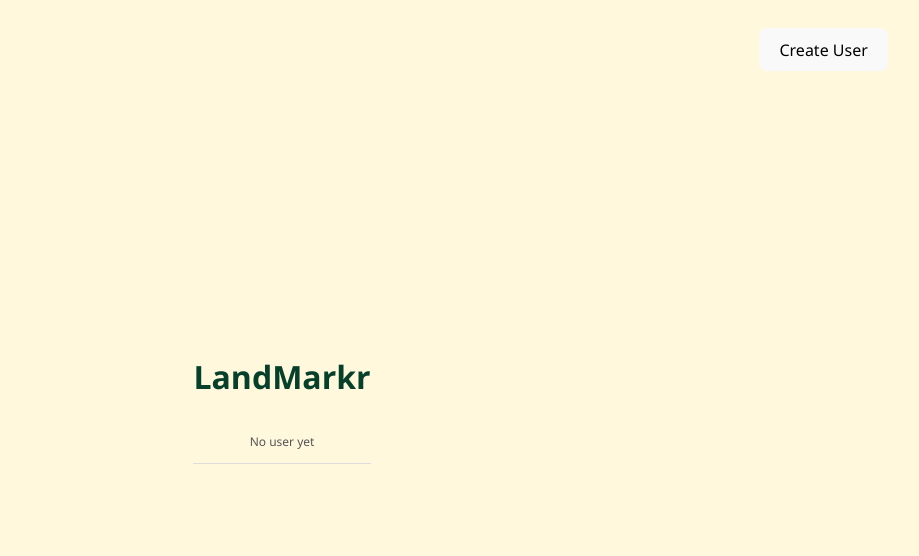
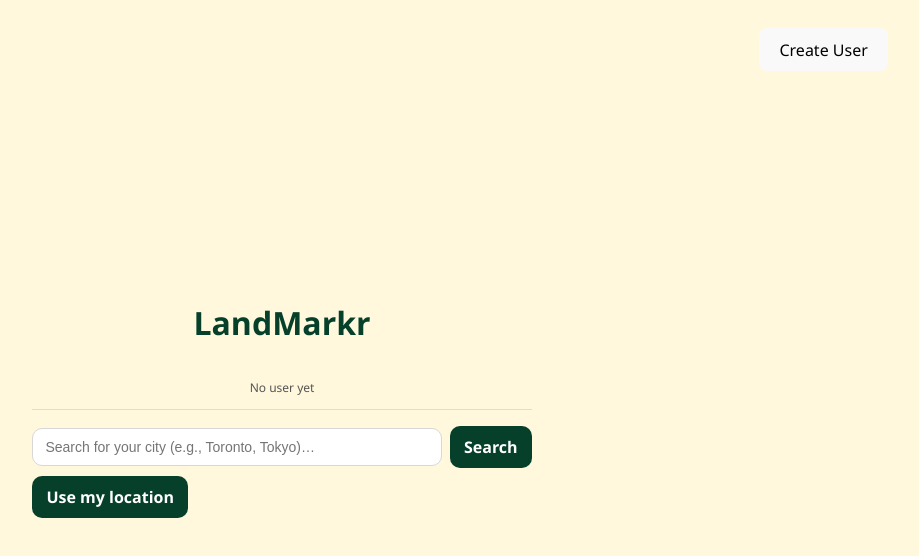
Before and after one commit to adicaluga/LandMarkr, a React (Vite) app in the folder client/: page / in a window 1280 px wide. Shown: the top 556 px of the page, without its empty margins (358-1277 px from the left). Built offline with nearby package versions, Linux system fonts and the light colour scheme.

Commit message:
Refining search function

```diff
--- a/client/src/Home.jsx
+++ b/client/src/Home.jsx
@@ -8,7 +8,7 @@ export default function Home() {
   const [user, setUser] = useState(null);
   const [showCreateUser, setShowCreateUser] = useState(false);
 
-  // const [results, setResults] = useState([]);
+  const [results, setResults] = useState([]);
   // const [loading, setLoading] = useState(false);
 
   // Load saved user from localStorage on first render
@@ -91,12 +91,12 @@ export default function Home() {
       />
 
       {/*Search Bar */}
-      {/* <SearchBar setResults={setResults}/>
+      <SearchBar setResults={setResults}/>
         <ul>
           {results.map((p) => (
             <li key={p.place_id}>{p.name}</li>
           ))}
-        </ul>*/}
+        </ul>
     </>
 
 
--- a/client/src/components/SearchBar.css
+++ b/client/src/components/SearchBar.css
@@ -1,21 +1,41 @@
-.search-bar-container {
-  display: flex;
-  align-items: center;
-  gap: 8px;
+.sb-wrap {
+  margin: 16px 0;
 }
 
-.search-input {
-  padding: 6px 10px;
-  border: 1px solid #ccc;
-  border-radius: 4px;
-  flex: 1;  /* lets the input stretch */
+.sb-form {
+  display: flex;
+  gap: 8px;
+  flex-wrap: wrap;
+  align-items: center;
 }
 
-.search-button {
-  padding: 6px 12px;
+.sb-input {
+  flex: 1 1 260px;
+  min-width: 220px;
+  padding: 10px 12px;
+  border: 1px solid #d7d7d7;
+  border-radius: 10px;
+  font-size: 14px;
+}
+
+.sb-btn {
+  padding: 10px 14px;
+  border: 0;
+  border-radius: 10px;
   background: #06402B;
-  color: white;
-  border: none;
-  border-radius: 4px;
+  color: #fff;
   cursor: pointer;
+  font-weight: 600;
 }
+.sb-btn:hover { filter: brightness(1.08); }
+
+.sb-btn.secondary {
+  background: #06402B;
+  color: #fff;
+}
+
+.sb-msg {
+  margin-top: 8px;
+  color: #b00020;
+  font-size: 13px;
+}
--- a/client/src/components/SearchBar.jsx
+++ b/client/src/components/SearchBar.jsx
@@ -2,33 +2,84 @@ import { useState } from "react";
 import "./SearchBar.css";
 
 
-export default function SearchBar({ setResults}) {
-  const [searchTerm, setSearchTerm] = useState("");
+export default function SearchBar({ setResults }) {
+  const [city, setCity] = useState("");
+  const [loading, setLoading] = useState(false);
+  const [msg, setMsg] = useState("");
 
-  async function searchHandle(e){
-    e.preventDefault();
-
-    if (!searchTerm.trim()) return;
-
+  async function fetchResults(url) {
+    setLoading(true);
+    setMsg("");
     try {
-      const res = await fetch(`http://localhost:4000/api/search?lat=43.6532&lon=-79.3832&radius=5000&query=${encodeURIComponent(searchTerm)}`);
+      const res = await fetch(url);
+      if (!res.ok) {
+        const body = await res.json().catch(() => ({}));
+        throw new Error(body.error || `Request failed (${res.status})`);
+      }
       const data = await res.json();
-      setResults(data); // Update parent with results
+      setResults(Array.isArray(data) ? data : []);
+      if (!data?.length) setMsg("No attractions found for that area.");
     } catch (err) {
-      console.error(err);
+      setResults([]);
+      setMsg(String(err.message || err));
+    } finally {
+      setLoading(false);
     }
   }
 
+  // Submit with city name (server will geocode)
+  async function onSubmit(e) {
+    e.preventDefault();
+    if (!city.trim()) {
+      setMsg("Enter a city or use your location.");
+      return;
+    }
+    const url = new URL("http://localhost:4000/api/search");
+    url.searchParams.set("city", city.trim());
+    url.searchParams.set("radius", "5000");
+    // If you later add a keyword input, set url.searchParams.set("query", keyword)
+    fetchResults(url.toString());
+  }
+
+  // Use browser geolocation to get nearby attractions
+  function useMyLocation() {
+    setMsg("");
+    if (!("geolocation" in navigator)) {
+      setMsg("Geolocation not supported by your browser.");
+      return;
+    }
+    navigator.geolocation.getCurrentPosition(
+      ({ coords }) => {
+        const url = new URL("http://localhost:4000/api/search");
+        url.searchParams.set("lat", String(coords.latitude));
+        url.searchParams.set("lon", String(coords.longitude));
+        url.searchParams.set("radius", "5000");
+        fetchResults(url.toString());
+      },
+      (err) => {
+        // Common cases: permission denied, insecure origin, or timeout
+        setMsg(err.message || "Unable to get your location.");
+      },
+      { enableHighAccuracy: true, timeout: 10000 }
+    );
+  }
+
   return (
-    <form className="search-bar-container" onSubmit={searchHandle}>
-      <input
-        type="text"
-        placeholder="Search attractions..."
-        className="search-input"
-        value={searchTerm}
-        onChange={(e) => setSearchTerm(e.target.value)}
-      />
-      <button type="submit" className="search-button">Search</button>
-    </form>
+    <div className="sb-wrap">
+      <form className="sb-form" onSubmit={onSubmit}>
+        <input
+          type="text"
+          className="sb-input"
+          placeholder="Search for your city (e.g., Toronto, Tokyo)…"
+          value={city}
+          onChange={(e) => setCity(e.target.value)}
+        />
+        <button type="submit" className="sb-btn" disabled={loading}>
+          {loading ? "Searching…" : "Search"}
+        </button>
+        <button type="button" className="sb-btn secondary" onClick={useMyLocation} disabled={loading} title="Use my location">Use my location</button>
+      </form>
+      {msg && <div className="sb-msg">{msg}</div>}
+    </div>
   );
 }
```
Also changed, not shown: 1 other file (tests, documents, lock files or other folders).
